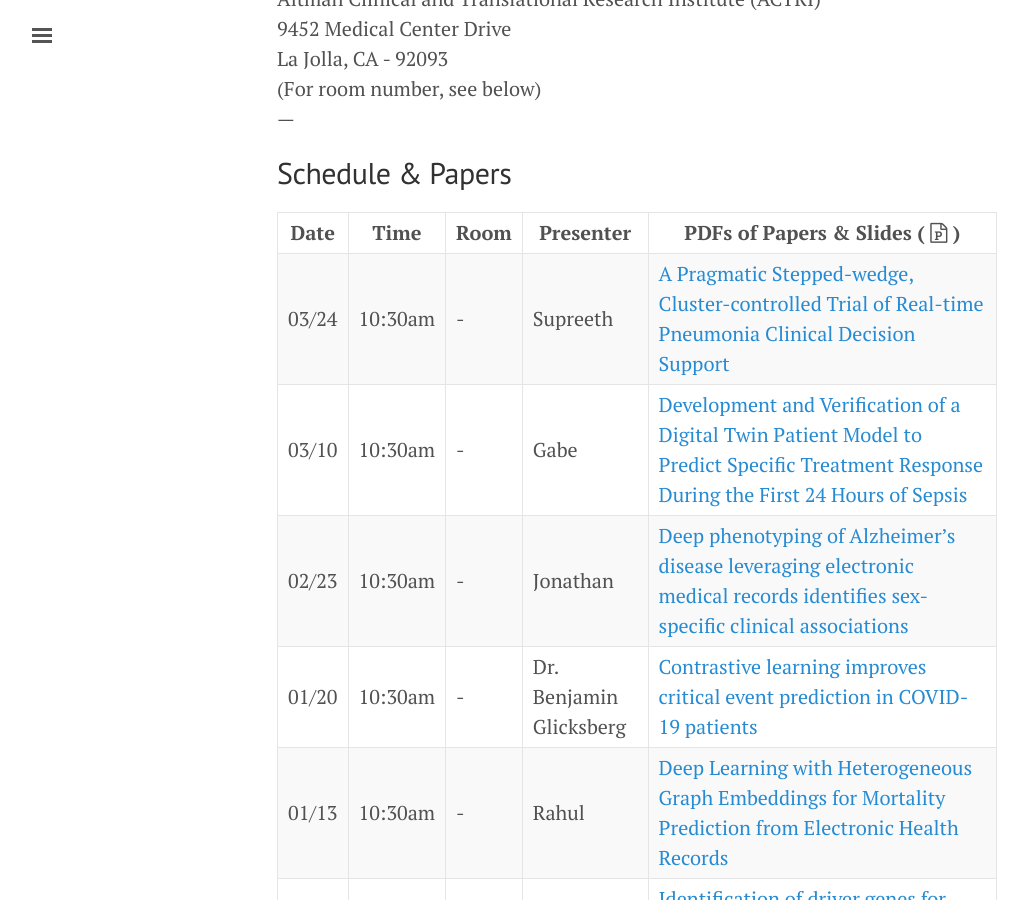
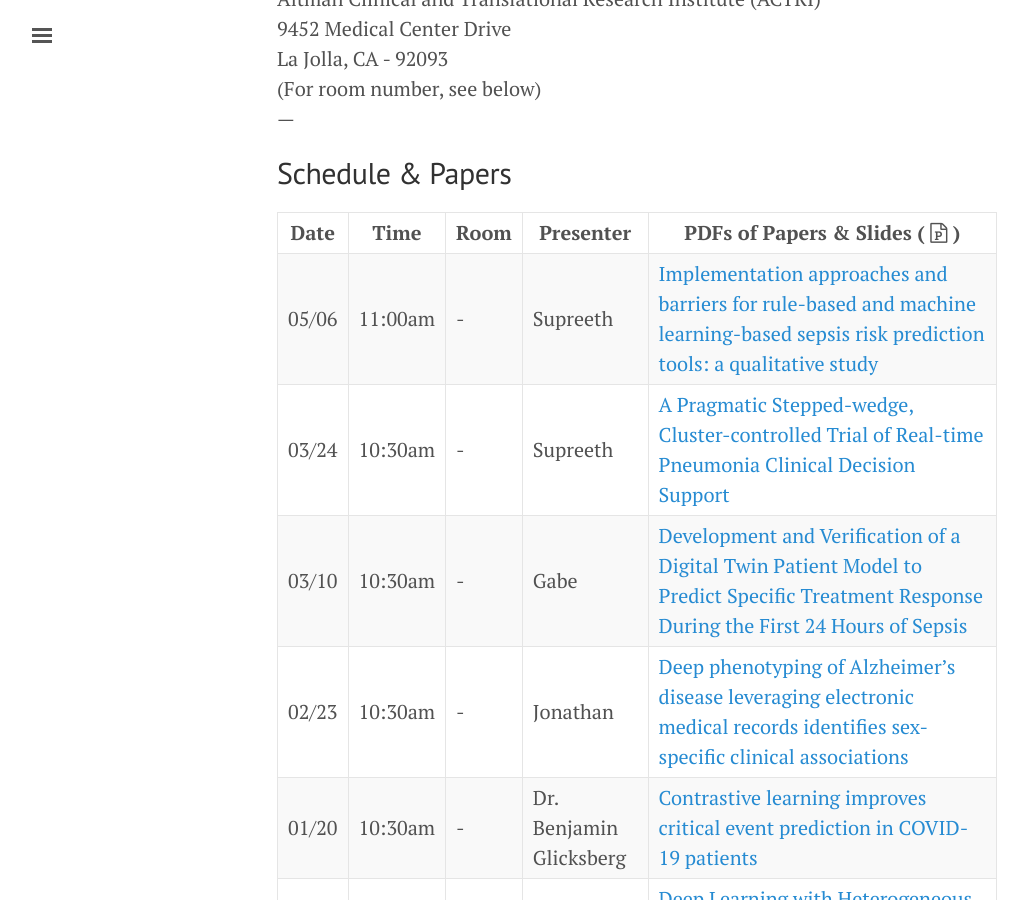
Before and after one commit to NematiLab/bmijc, a Jekyll site: the page built from index.md, in a window 1280 px wide and 900 px high, scrolled down 515 px. Shown: the whole window, without its empty margins (3-1031 px from the left). Built offline with Jekyll 4.4.1, drawn with Linux system fonts in a browser that asks for light colours; nearby versions of some CDN libraries.

```diff
--- a/index.md
+++ b/index.md
@@ -30,6 +30,7 @@
 
 Date | Time    | Room | Presenter | PDFs of Papers & Slides ( <i class='fa fa-file-powerpoint-o'></i> )
 --- | --- | --- | --- | ---
+05/06 | 11:00am | - | Supreeth |[Implementation approaches and barriers for rule-based and machine learning-based sepsis risk prediction tools: a qualitative study]({{ site.baseurl }}/assets/050622_paper.pdf){:target="_blank"}
 03/24 | 10:30am | - | Supreeth |[A Pragmatic Stepped-wedge, Cluster-controlled Trial of Real-time Pneumonia Clinical Decision Support]({{ site.baseurl }}/assets/032422_paper.pdf){:target="_blank"}
 03/10 | 10:30am | - | Gabe |[Development and Verification of a Digital Twin Patient Model to Predict Specific Treatment Response During the First 24 Hours of Sepsis]({{ site.baseurl }}/assets/031022_paper.pdf){:target="_blank"}
 02/23 | 10:30am | - | Jonathan |[Deep phenotyping of Alzheimer's disease leveraging electronic medical records identifies sex-specific clinical associations]({{ site.baseurl }}/assets/022322_paper.pdf){:target="_blank"}
```
Also changed, not shown: 3 other files.
